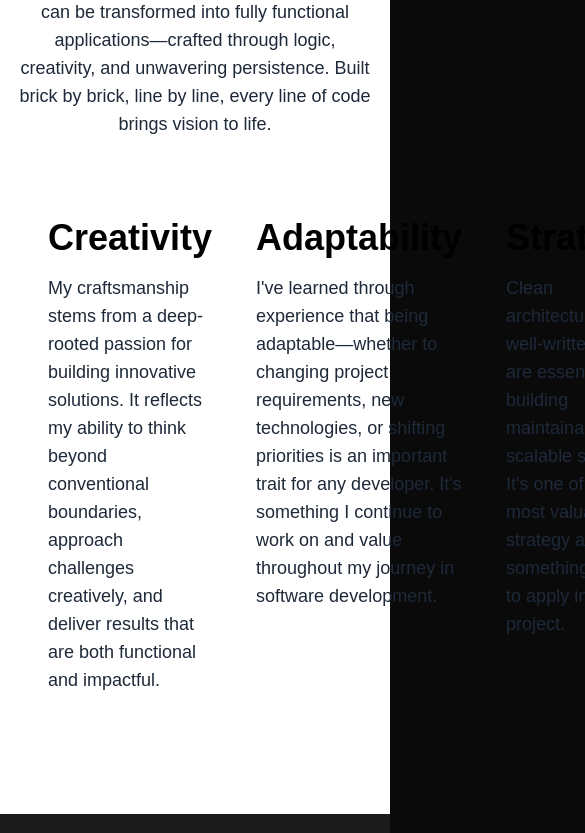
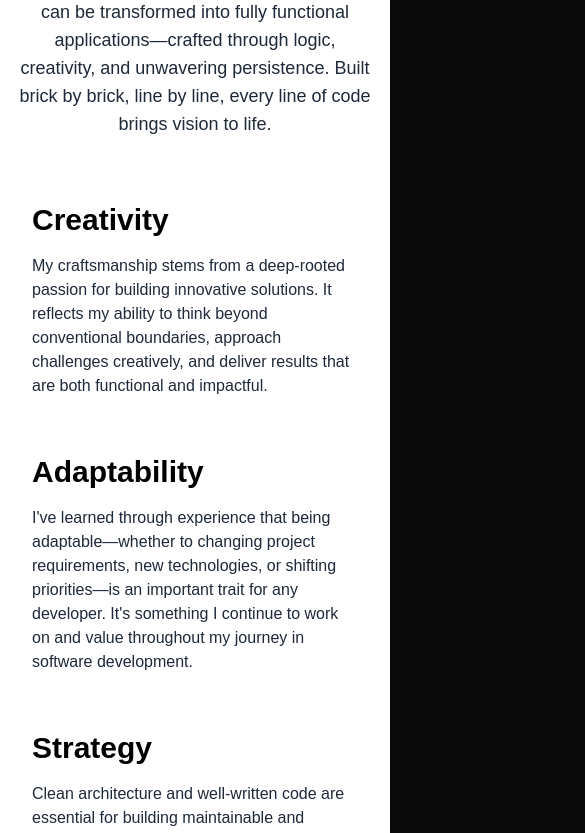
Before and after one commit to AlexanderThomasSayson/ats-portfolio-website, a React (Vite) app: page / in a window 390 px wide. Shown: the part 1156-1989 px from the top of the page, 585 px wide, since content can reach past the window. Built offline with nearby package versions, Linux system fonts and the light colour scheme.

Commit message:
fix: about section responsiveness.

```diff
--- a/src/components/sections/about/About.jsx
+++ b/src/components/sections/about/About.jsx
@@ -16,14 +16,15 @@ export const About = () => {
           </p>
         </div>
 
-        {/* Bottom Black Section */}
-        <div className="flex justify-between text-white p-8 rounded-xl gap-x-11">
+        {/* Bottom Responsive Section */}
+        <div className="flex flex-col md:flex-row justify-between text-white p-4 md:p-8 rounded-xl gap-y-8 md:gap-x-8">
+          {/* Card 1 */}
           <div className="flex-1 text-center">
-            <div className="flex flex-col items-left text-left mb-12">
-              <h2 className="text-4xl font-semibold dark:text-black text-black mb-4">
+            <div className="flex flex-col items-start text-left mb-6 md:mb-12">
+              <h2 className="text-3xl md:text-4xl font-semibold dark:text-black text-black mb-4">
                 Creativity
               </h2>
-              <p className="text-lg dark:text-gray-500 text-gray-800 max-w-3xl">
+              <p className="text-base md:text-lg dark:text-gray-500 text-gray-800">
                 My craftsmanship stems from a deep-rooted passion for building
                 innovative solutions. It reflects my ability to think beyond
                 conventional boundaries, approach challenges creatively, and
@@ -31,29 +32,33 @@ export const About = () => {
               </p>
             </div>
           </div>
+
+          {/* Card 2 */}
           <div className="flex-1 text-center">
-            <div className="flex flex-col items-left text-left mb-12">
-              <h2 className="text-4xl font-semibold dark:text-black text-black mb-4">
+            <div className="flex flex-col items-start text-left mb-6 md:mb-12">
+              <h2 className="text-3xl md:text-4xl font-semibold dark:text-black text-black mb-4">
                 Adaptability
               </h2>
-              <p className="text-lg dark:text-gray-500 text-gray-800 max-w-3xl">
+              <p className="text-base md:text-lg dark:text-gray-500 text-gray-800">
                 I've learned through experience that being adaptable—whether to
                 changing project requirements, new technologies, or shifting
-                priorities is an important trait for any developer. It's
+                priorities—is an important trait for any developer. It's
                 something I continue to work on and value throughout my journey
                 in software development.
               </p>
             </div>
           </div>
+
+          {/* Card 3 */}
           <div className="flex-1 text-center">
-            <div className="flex flex-col items-left text-left mb-12">
-              <h2 className="text-4xl font-semibold dark:text-black text-black mb-4">
+            <div className="flex flex-col items-start text-left mb-6 md:mb-12">
+              <h2 className="text-3xl md:text-4xl font-semibold dark:text-black text-black mb-4">
                 Strategy
               </h2>
-              <p className="text-lg dark:text-gray-500 text-gray-800 max-w-3xl">
+              <p className="text-base md:text-lg dark:text-gray-500 text-gray-800">
                 Clean architecture and well-written code are essential for
                 building maintainable and scalable systems. It's one of the most
-                valuable strategy and something I strive to apply in every
+                valuable strategies and something I strive to apply in every
                 project.
               </p>
             </div>
```
